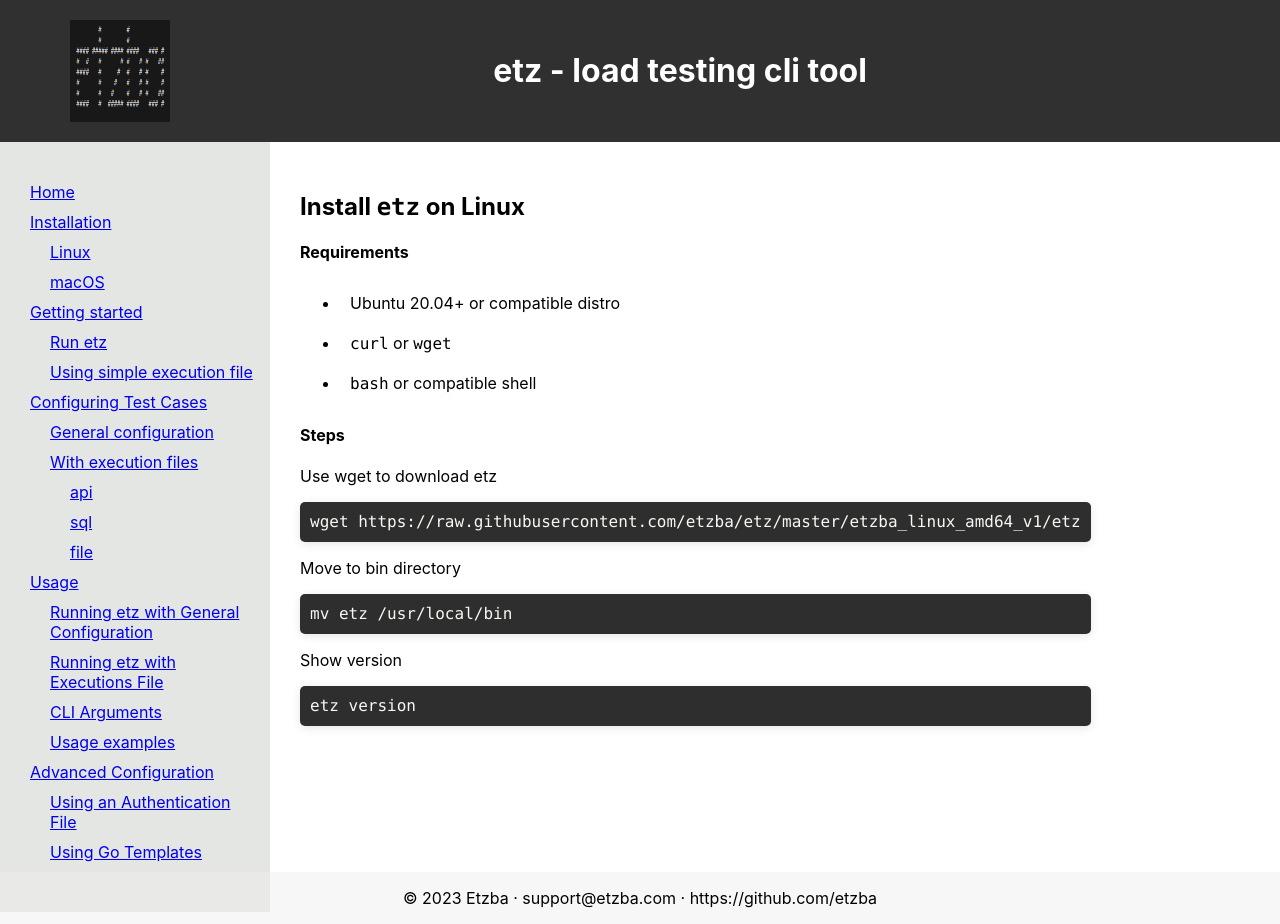
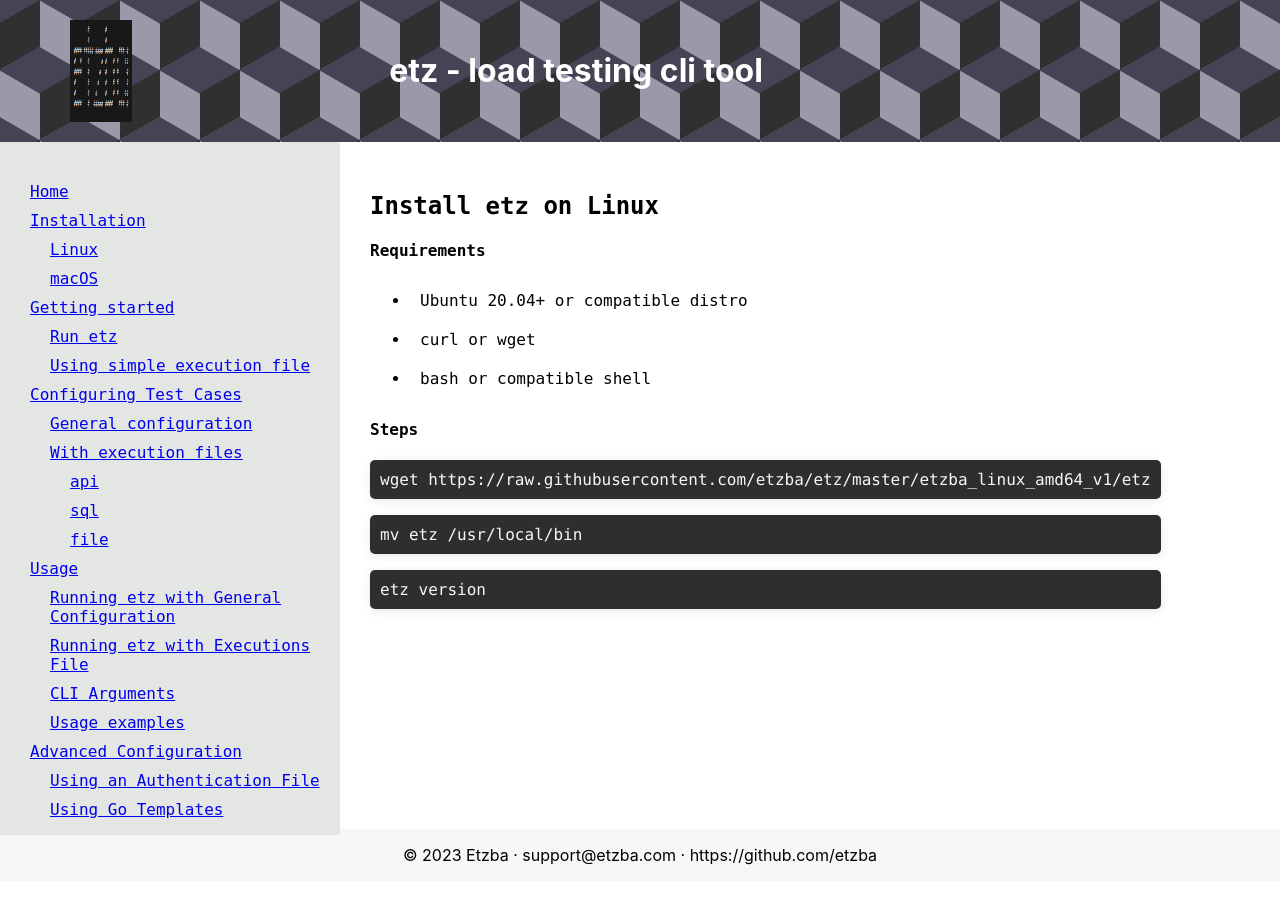
Before and after one commit to etzba/www, a React (Create React App) app: page /install/linux in a window 1280 px wide. After the commit the page ends 881 px from the top, so only its background shows below. Built offline with nearby package versions, Linux system fonts and the light colour scheme.

Commit message:
Feat(style): Some style changes

```diff
--- a/src/components/CodeBlock.jsx
+++ b/src/components/CodeBlock.jsx
@@ -1,10 +1,9 @@
 import React from 'react';
 import '../styles/code.css';
 
-const CodeBlock = ({text, code}) => {
+const CodeBlock = ({code}) => {
     return (
         <div>
-            <p>{text}</p>
             <div className="code-container">
                 <pre className="code-snippet">
                     <code>{code}</code>
--- a/src/pages/InstallLinux.jsx
+++ b/src/pages/InstallLinux.jsx
@@ -19,7 +19,7 @@ const InstallLinux = () => {
                         <h4>Steps</h4>
                         <div>
                         {codeBlocks.map((item, index) =>
-                            <CodeBlock key={index} text={item.text} code={item.code} />
+                            <CodeBlock key={index} code={item.code} />
                         )}
                         </div>
                     </div>
--- a/src/pages/InstallMacOS.jsx
+++ b/src/pages/InstallMacOS.jsx
@@ -19,7 +19,7 @@ const InstallMacOS = () => {
           <h4>Steps</h4>
           <div>
             {codeBlocks.map((item, index) =>
-              <CodeBlock key={index} text={item.text} code={item.code} />
+              <CodeBlock key={index} code={item.code} />
             )}
           </div>
         </div>
--- a/src/styles/code.css
+++ b/src/styles/code.css
@@ -4,7 +4,7 @@
     color: #f8f8f2; /* Light text for readability */
     padding: 10px;
     border-radius: 5px; /* Rounded corners */
-    font-family: 'Courier New', monospace; /* Monospace font */
+    font-family: 'Monospace', monospace; /* Monospace font */
     font-size: 16px; /* Slightly larger font size for readability */
     overflow-x: auto; /* Enable horizontal scrolling for long lines */
     white-space: pre-wrap; /* Allow wrapping for long lines */
--- a/src/styles/footer.css
+++ b/src/styles/footer.css
@@ -1,5 +1,6 @@
 .footer {
+  width: 100%;
+  display: grid;
   background-color: #f0f0f080;
   text-align: center;
-  position: relative;
 }
--- a/src/styles/header.css
+++ b/src/styles/header.css
@@ -2,6 +2,15 @@
   background-color: #303030;
   padding: 20px;
   display: flex;
+  background-image:
+    linear-gradient(30deg, #445 12%, transparent 12.5%, transparent 87%, #445 87.5%, #445),
+    linear-gradient(150deg, #445 12%, transparent 12.5%, transparent 87%, #445 87.5%, #445),
+    linear-gradient(30deg, #445 12%, transparent 12.5%, transparent 87%, #445 87.5%, #445),
+    linear-gradient(150deg, #445 12%, transparent 12.5%, transparent 87%, #445 87.5%, #445),
+    linear-gradient(60deg, #99a 25%, transparent 25.5%, transparent 75%, #99a 75%, #99a),
+    linear-gradient(60deg, #99a 25%, transparent 25.5%, transparent 75%, #99a 75%, #99a);
+  background-size:80px 140px;
+  background-position: 0 0, 0 0, 40px 70px, 40px 70px, 0 0, 40px 70px;
 }
 
 .header h1 {
@@ -11,11 +20,11 @@
 .logo {
   padding-left: 50px;
   align-items: left;
-  width: 100px;
+  width: 5%;
 }
 
 .title {
   text-align: center;
   padding: 10px;
-  width: 1000px;
+  width: 70%;
 }
--- a/src/styles/layout.css
+++ b/src/styles/layout.css
@@ -7,6 +7,7 @@
 .content {
   display: flex;
   flex: 1;
+  font-family: 'Monospace', monospace; /* Monospace font */
 }
 
 .main {
--- a/src/styles/sidebar.css
+++ b/src/styles/sidebar.css
@@ -1,9 +1,10 @@
 .sidebar {
   background-color: #e3e6e2;
-  width: 250px;
+  width: 25%;
   padding: 10px;
   padding-top: 30px;
-  height: 100%;
+  height: 95%;
+  position: sticky
 }
 
 .sidebar p {
```
